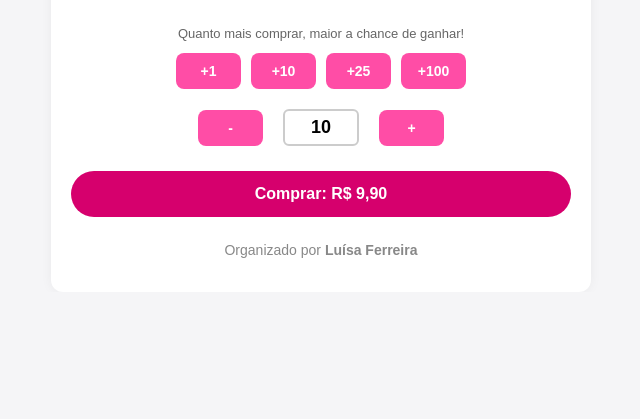
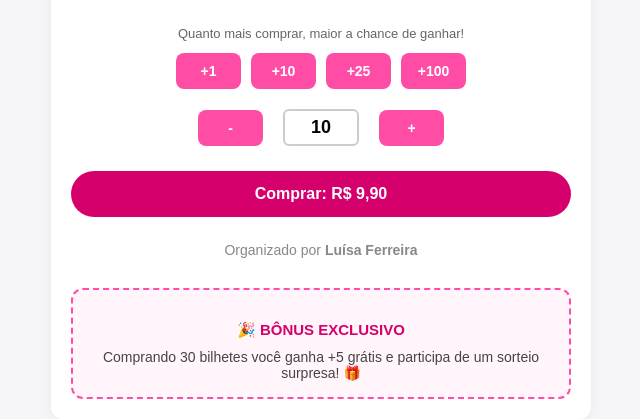
Before and after one commit to gabrielwanzeller/sorteio-simples, a Flask app: page / in a window 1280 px wide. Shown: the part 706-1125 px from the top of the page, without its empty margins (319-959 px from the left). Before the commit the page ends 964 px from the top, so only its background shows below. Run offline with Flask 3, Linux system fonts and the light colour scheme.

Commit message:
Acrescentando bônus

```diff
--- a/static/css/sorteio.css
+++ b/static/css/sorteio.css
@@ -367,3 +367,25 @@ input[type="number"].quantidade-input {
   font-size: 16px;
   margin-right: 0px;
 }
+
+.bonus {
+  background-color: #fff5fb;
+  border: 2px dashed #ff4da6;
+  padding: 16px;
+  border-radius: 12px;
+  margin-top: 30px;
+  text-align: center;
+}
+
+.bonus h3 {
+  font-size: 15px;
+  font-weight: bold;
+  margin-bottom: 10px;
+  color: #d6006d;
+}
+
+.bonus p {
+  font-size: 14px;
+  color: #444;
+  margin: 0;
+}
--- a/templates/sorteio/index.html
+++ b/templates/sorteio/index.html
@@ -66,6 +66,10 @@
         <div class="organizador">
             <p>Organizado por <strong>Luísa Ferreira</strong></p>
         </div>
+        <div class="bonus">
+            <h3>🎉 BÔNUS EXCLUSIVO</h3>
+            <p>Comprando 30 bilhetes você ganha +5 grátis e participa de um sorteio surpresa! 🎁</p>
+          </div>
     </div>
 </div>
 <!-- Modal de Cadastro -->
```
Also changed, not shown: 3 other files.
